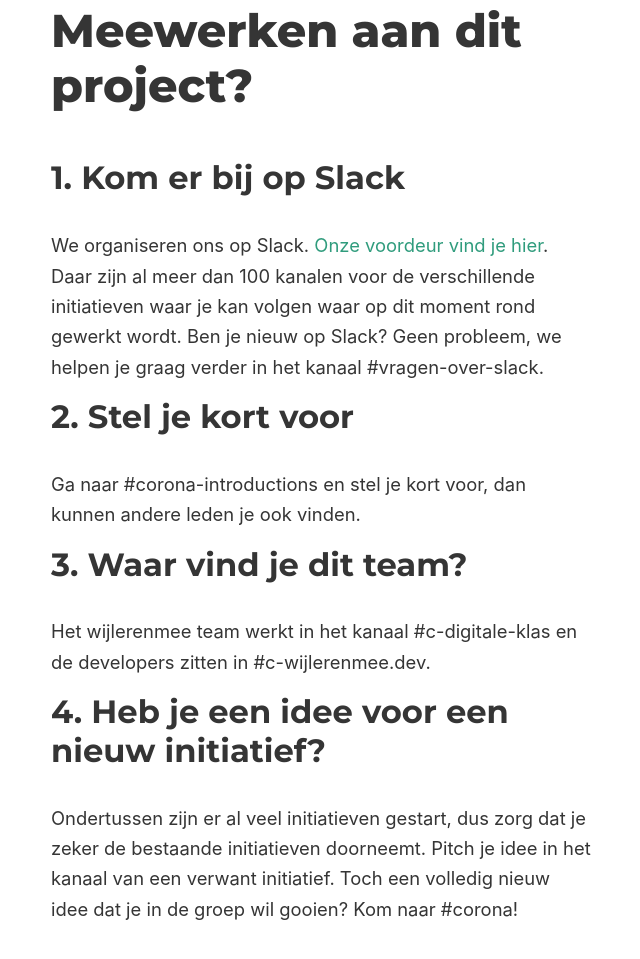
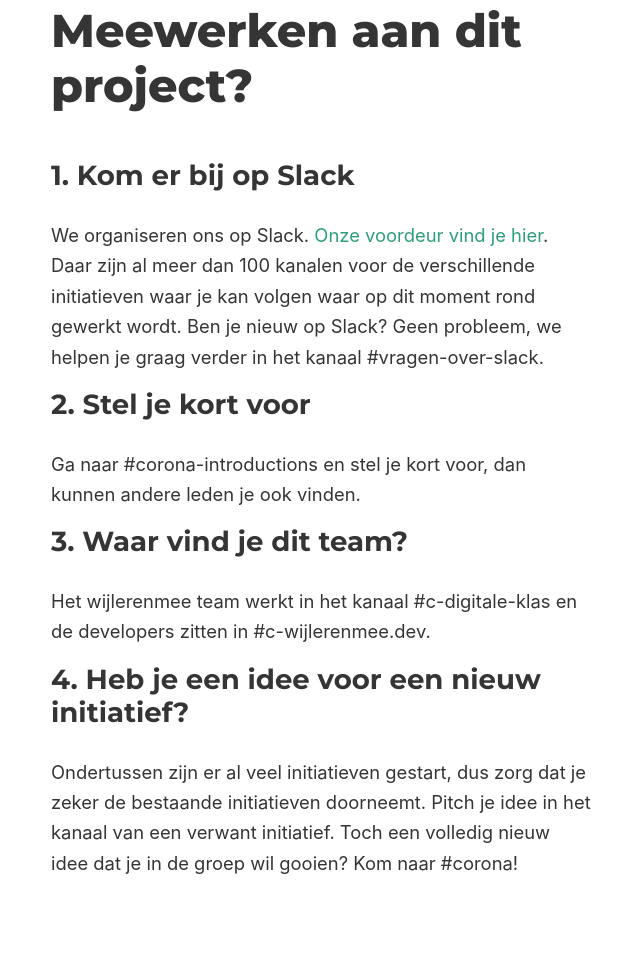
Before and after one commit to MakeInBelgium/wijlerenmee, a website built with Parcel: page index.html in a window 1280 px wide. Shown: the part 1680-2639 px from the top of the page, without its empty margins (34-674 px from the left). Built offline with nearby package versions, Linux system fonts and the light colour scheme; files whose address does not match are found by name.

Commit message:
titels aangepast

```diff
--- a/index.html
+++ b/index.html
@@ -112,21 +112,21 @@
             <div class="col-md-6">
                 <h2 class="h1">Meewerken aan dit project?</h2>
                 <p>
-                  <h3>1. Kom er bij op Slack</h3>
+                  <h4>1. Kom er bij op Slack</h4>
                   We organiseren ons op Slack. <a href="https://join.coronadenktank.be/" target="_blank">Onze voordeur vind je hier</a>. Daar zijn al meer dan 100 kanalen voor de verschillende initiatieven waar je kan volgen waar op dit moment rond gewerkt wordt.
                   Ben je nieuw op Slack? Geen probleem, we helpen je graag verder in het kanaal #vragen-over-slack.
                 </p>
                 <p>
-                  <h3>2. Stel je kort voor</h3>
+                  <h4>2. Stel je kort voor</h4>
                   Ga naar #corona-introductions en stel je kort voor, dan kunnen andere leden je ook vinden.
                 </p>
                 <p>
-                  <h3>3. Waar vind je dit team?</h3>
+                  <h4>3. Waar vind je dit team?</h4>
                   Het wijlerenmee team werkt in het kanaal #c-digitale-klas en de developers zitten in #c-wijlerenmee.dev.
                 </p>
                 <p>
 
-                  <h3>4. Heb je een idee voor een nieuw initiatief?</h3>
+                  <h4>4. Heb je een idee voor een nieuw initiatief?</h4>
                   Ondertussen zijn er al veel initiatieven gestart, dus zorg dat je zeker de bestaande initiatieven doorneemt. Pitch je idee in het kanaal van een verwant initiatief.
                   Toch een volledig nieuw idee dat je in de groep wil gooien? Kom naar #corona!
                 </p>
```
